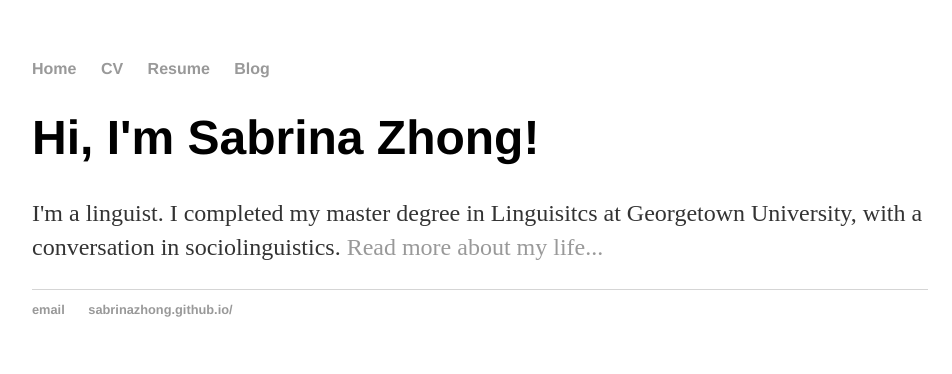
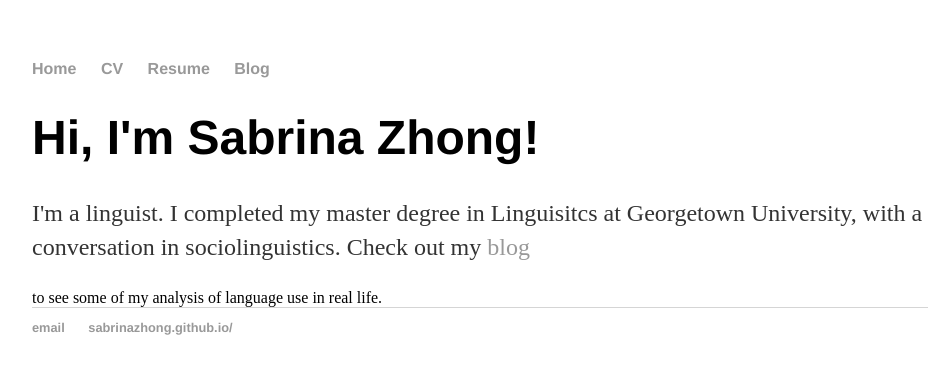
Before and after one commit to sabrinazhong/sabrinazhong.github.io, a Jekyll site: the page built from index.html, in a window 1280 px wide. Shown: the top 374 px of the page, without its empty margins (160-1112 px from the left). Built offline with Jekyll 4.4.1, drawn with Linux system fonts in a browser that asks for light colours.

Commit message:
Update index.html

```diff
--- a/index.html
+++ b/index.html
@@ -5,5 +5,5 @@ title: Sabrina Zhong, Personal Website
 <div class="blurb">
 	<h1>Hi, I'm Sabrina Zhong!</h1>
 	<p>I'm a linguist. I completed my master degree in Linguisitcs at Georgetown University, with a conversation
-	   in sociolinguistics. <a href="/blog">Read more about my life...</a></p>
+	   in sociolinguistics. Check out my <a href="/blog"> blog </a></p> to see some of my analysis of language use in real life.
 </div><!-- /.blurb -->
```
